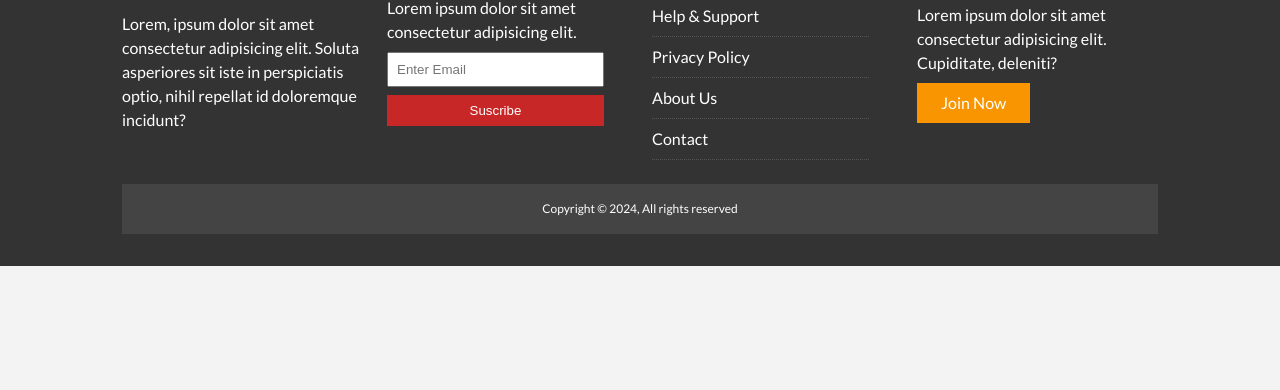
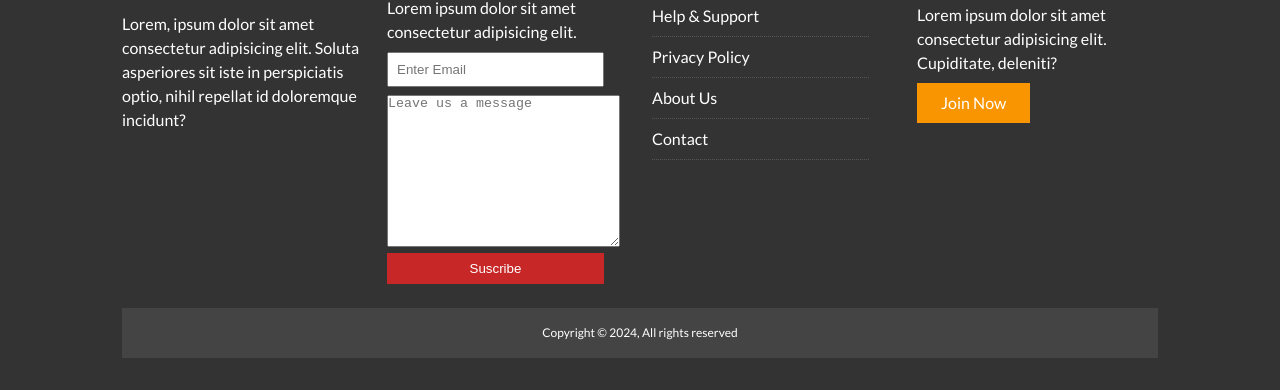
Before and after one commit to agustin2295/newsgrid, a plain HTML site: page index.html in a window 1280 px wide. Shown: the part 1644-2034 px from the top of the page. Before the commit the page ends 1910 px from the top, so only its background shows below. Drawn offline with Linux system fonts and the light colour scheme.

Commit message:
textarea

```diff
--- a/index.html
+++ b/index.html
@@ -138,6 +138,7 @@
         <p>Lorem ipsum dolor sit amet consectetur adipisicing elit.</p>
         <form name="contact" netlify smethod="POST" data-netlify="true">
           <input type="email" name="email" placeholder="Enter Email">
+          <textarea name="textarea" id="textarea" placeholder="Leave us a message" cols="27" rows="10"></textarea>
           <input type="submit" value="Suscribe" class="btn btn-primary">
         </form>
       </div>
```
